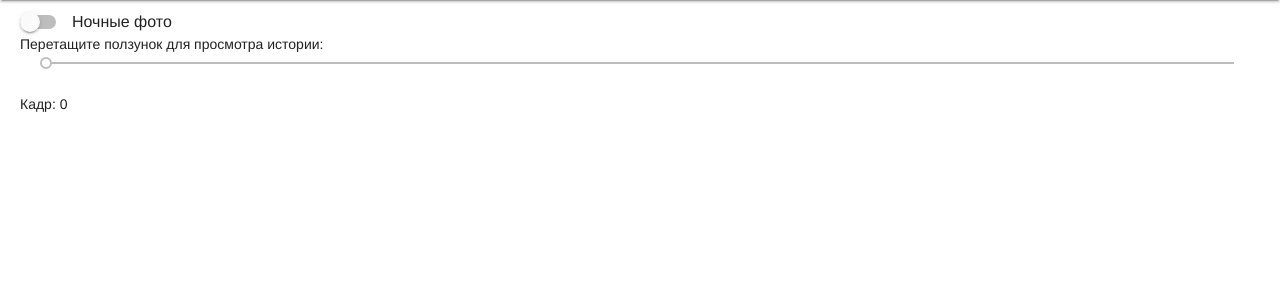
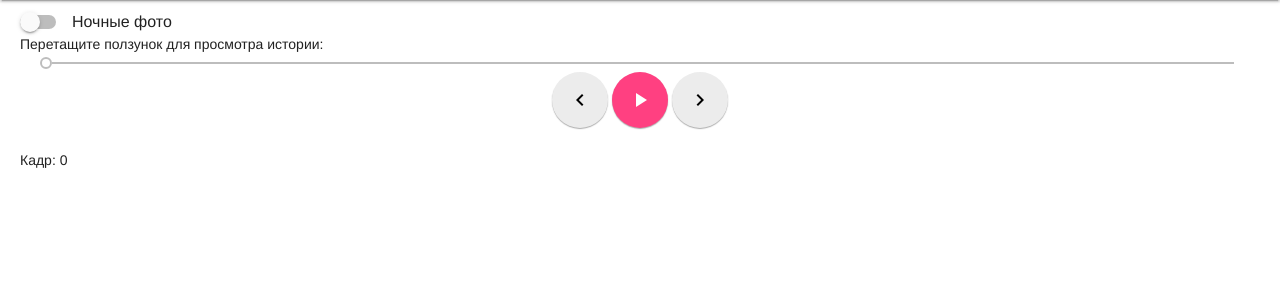
Before and after one commit to AlexKotl/victory5, a PHP site: page /main.html in a window 1280 px wide. Shown: the part 64-364 px from the top of the page. Run offline with PHP 8.4, Linux system fonts and the light colour scheme; data that the repository does not hold is empty; a stand-in replaces the project's code that opens the database connection; some libraries are stand-ins or nearby versions.

Commit message:
working play controls

```diff
--- a/app/app.js
+++ b/app/app.js
@@ -9,16 +9,42 @@ new Vue({
 		frames: [],
 		total_images: 0,
 		images_loaded: 0,
-		current_frame: 0
+		current_frame: 0,
+		is_playing: false,
+		play_speed: 200, // delay between frames switching
 	},
 
 	methods: {
 		frameLoaded: function(e) {
 			this.images_loaded++;
+		},
+
+		play: function(force) {
+			if (force) {
+				this.is_playing = true;
+			}
+
+			this.next_frame(1);
+
+			if (this.is_playing) {
+				setTimeout(this.play, this.play_speed);
+			}
+		},
+
+		stop: function() {
+			this.is_playing = false;
+		},
+
+		next_frame: function(delta) {
+			var new_val = parseInt(this.current_frame) + delta;
+			if (new_val > 0 && new_val < this.total_images) {
+				this.current_frame = new_val;
+			}
 		}
 	},
 
 	created: function() {
+		//return true;
 		this.$http.get(config.api_host + '/api/list').then(responce => {
 			var i = 0;
 			for (var frame of responce.body) {
--- a/app/css/style.css
+++ b/app/css/style.css
@@ -26,3 +26,7 @@
 	font-size: 14px;
 	padding: 50px 20px;
 }
+
+.playControls {
+	text-align: center;
+}
--- a/main.html
+++ b/main.html
@@ -5,7 +5,7 @@
 
 	<link href="/app/css/style.css" rel="stylesheet">
 	<link href="/node_modules/material-design-lite/material.css" rel="stylesheet">
-
+	<link rel="stylesheet" href="https://fonts.googleapis.com/icon?family=Material+Icons">
 	<script src="/node_modules/material-design-lite/material.min.js"></script>
 
 
@@ -46,6 +46,26 @@
 					:max="total_images - 1"
 					v-model="current_frame"
 				>
+
+				<div class="playControls">
+
+					<button @click="next_frame(-1)" class="mdl-button mdl-js-button mdl-button--fab ">
+						<i class="material-icons">navigate_before</i>
+					</button>
+
+					<button v-show="!is_playing" @click="play(true)" class="mdl-button mdl-js-button mdl-button--fab mdl-button--colored">
+						<i class="material-icons">play_arrow</i>
+					</button>
+
+					<button v-show="is_playing" @click="stop" class="mdl-button mdl-js-button mdl-button--fab mdl-button--colored">
+						<i class="material-icons">pause</i>
+					</button>
+
+					<button @click="next_frame(1)" class="mdl-button mdl-js-button mdl-button--fab ">
+						<i class="material-icons">navigate_next</i>
+					</button>
+
+				</div>
 			</div>
 
 			<div class='loadingBar' v-else>
```
